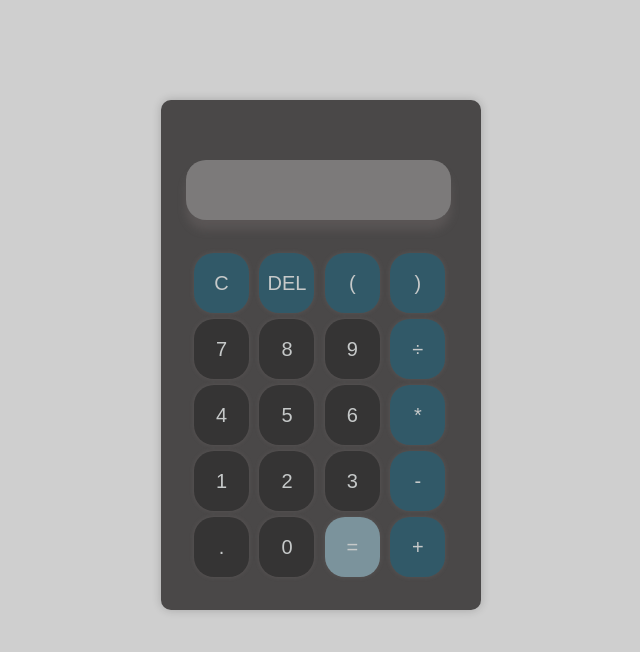
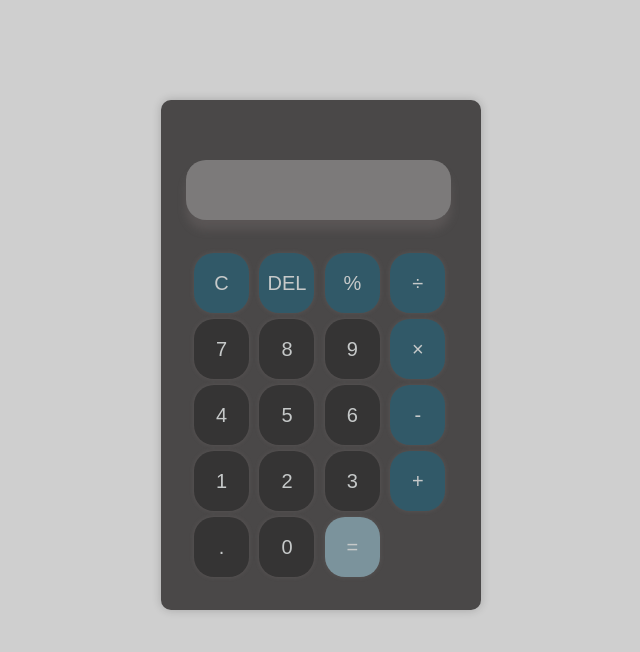
Before and after one commit to aldencomida703/Simple_Calculator, a plain HTML site: page index.html in a window 1280 px wide. Shown: the whole page, without its empty margins (319-959 px from the left). Drawn offline with Linux system fonts and the light colour scheme.

Commit message:
Modify calculator layout and operators
Updated calculator buttons and added '%' operator.

```diff
--- a/index.html
+++ b/index.html
@@ -16,28 +16,28 @@
 
             <button class="operator"onclick="clearAll()">C</button>
             <button class="operator"onclick="del()">DEL</button>
-            <button class="operator"onclick="selectValue('(')">(</button>
-            <button class="operator"onclick="selectValue(')')">)</button>
+            <button class="operator"onclick="selectValue('%')">%</button>
+            <button class="operator"onclick="selectValue('/')">÷</button>
 
             <button onclick="selectValue('7')">7</button>
             <button onclick="selectValue('8')">8</button>
             <button onclick="selectValue('9')">9</button>
-            <button class="operator"onclick="selectValue('/')">÷</button>
+            <button class="operator"onclick="selectValue('*')">×</button>
 
             <button onclick="selectValue('4')">4</button>
             <button onclick="selectValue('5')">5</button>
             <button onclick="selectValue('6')">6</button>
-            <button class="operator"onclick="selectValue('*')">*</button>
+            <button class="operator"onclick="selectValue('-')">-</button>
 
             <button onclick="selectValue('1')">1</button>
             <button onclick="selectValue('2')">2</button>
             <button onclick="selectValue('3')">3</button>
-            <button class="operator"onclick="selectValue('-')">-</button>
+            <button class="operator"onclick="selectValue('+')">+</button>
 
             <button onclick="selectValue('.')">.</button>
             <button onclick="selectValue('0')">0</button>
             <button class="equal"onclick="calculate()">=</button>
-            <button class="operator"onclick="selectValue('+')">+</button>
+
 
         </div>
     </div>
```
